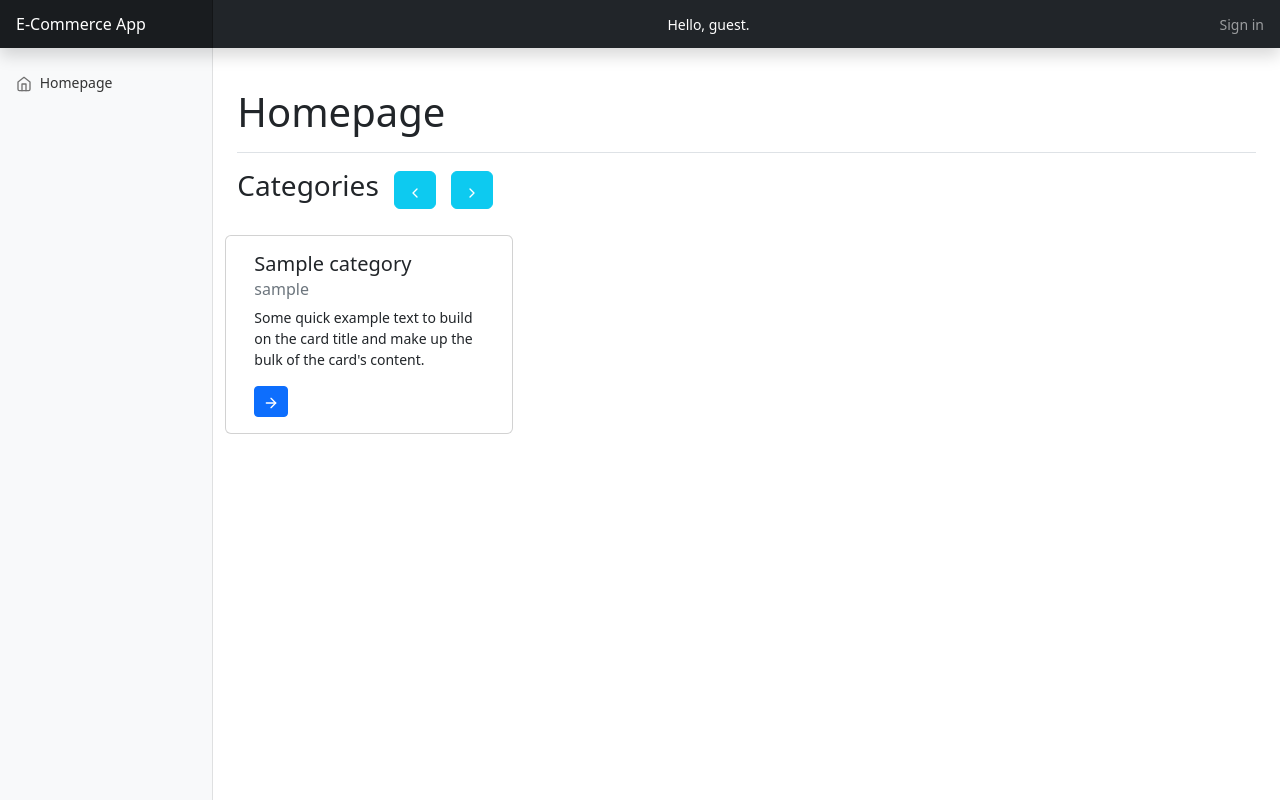
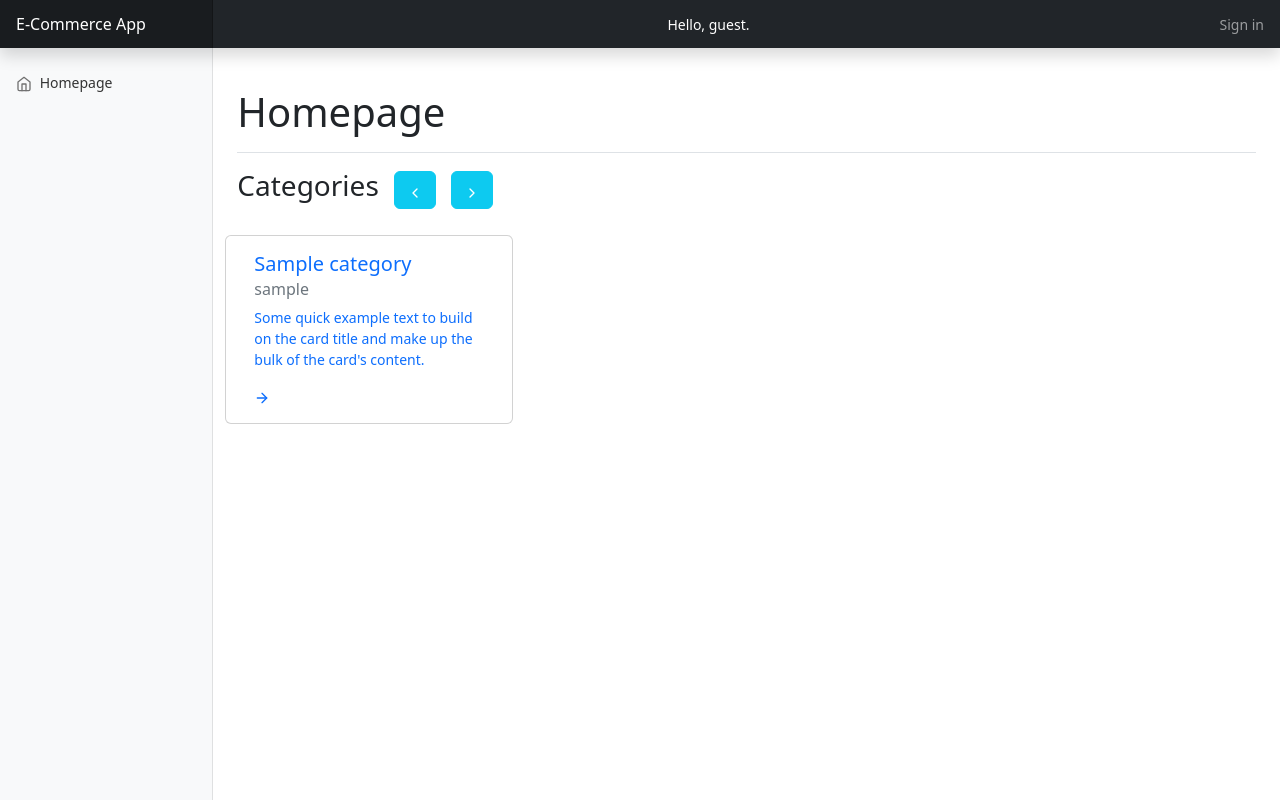
Before and after one commit to kursatcanciger/Symfony-E-Commerce-Project, a Symfony app: template templates/home_controller/index.html.twig in a window 1280 px wide. Run offline with Twig, Linux system fonts and the light colour scheme; the template is opened without the code that fills it: most values are stand-ins (such as "Sample title", 1, 10 or a date in 2020); some libraries are stand-ins or nearby versions.

Commit message:
change categories html

```diff
--- a/templates/home_controller/index.html.twig
+++ b/templates/home_controller/index.html.twig
@@ -20,14 +20,14 @@
 		<div id="categories" class="row flex-row flex-nowrap" style="gap:15px; overflow-x: scroll;">
 			{% for cat in categories %}
 				<div class="card" style="width: 18rem;">
-					<div class="card-body">
-						<h5 class="card-title">{{ cat.name }}</h5>
-						<h6 class="card-subtitle mb-2 text-muted">{{ cat.slug }}</h6>
-						<p class="card-text">Some quick example text to build on the card title and make up the bulk of the card's content.</p>
-						<a href="{{ app.request.uri|trim('/', 'right') ~ "/" ~ cat.slug }}" class="card-link btn btn-primary btn-sm">
+					<a href="{{ app.request.uri|trim('/', 'right') ~ "/" ~ cat.slug }}" class="text-decoration-none">
+						<div class="card-body">
+							<h5 class="card-title">{{ cat.name }}</h5>
+							<h6 class="card-subtitle mb-2 text-muted">{{ cat.slug }}</h6>
+							<p class="card-text">Some quick example text to build on the card title and make up the bulk of the card's content.</p>
 							<span data-feather="arrow-right" class="align-text-bottom"></span>
-						</a>
-					</div>
+						</div>
+					</a>
 				</div>
 			{% endfor %}
 		</div>
```
